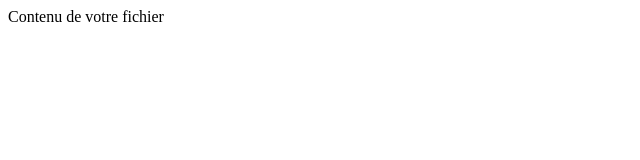
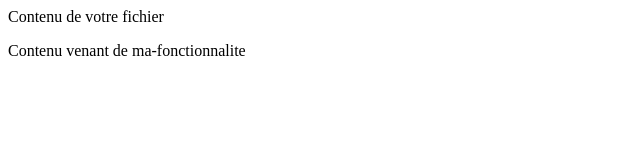
Before and after one commit to azizromdhane/mon-projet1, a plain HTML site: page index.html in a window 1280 px wide. Shown: the whole page, without its empty margins (0-640 px from the left). Drawn offline with Linux system fonts and the light colour scheme.

Commit message:
Résolution du conflit entre master et ma-fonctionnalite

```diff
--- a/index.html
+++ b/index.html
@@ -1 +1,2 @@
 Contenu de votre fichier
+<p>Contenu venant de ma-fonctionnalite</p>
```
